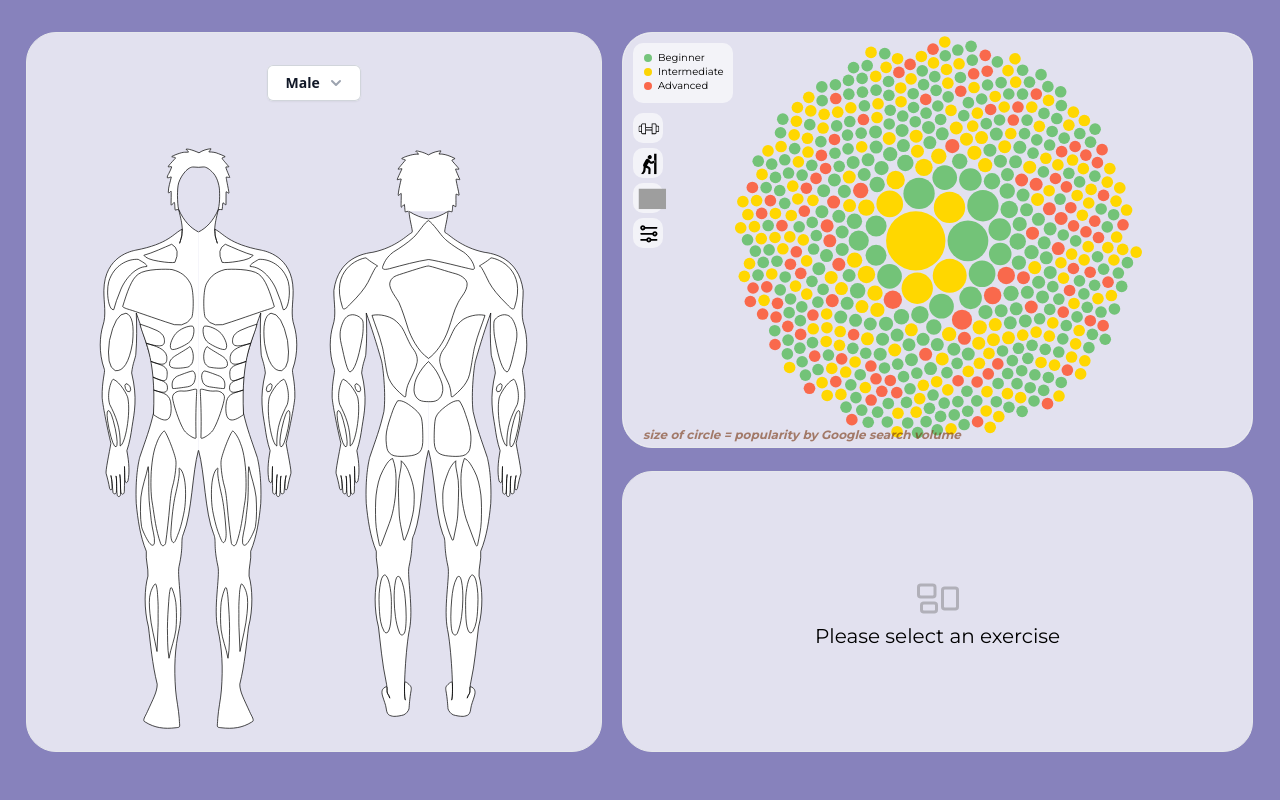
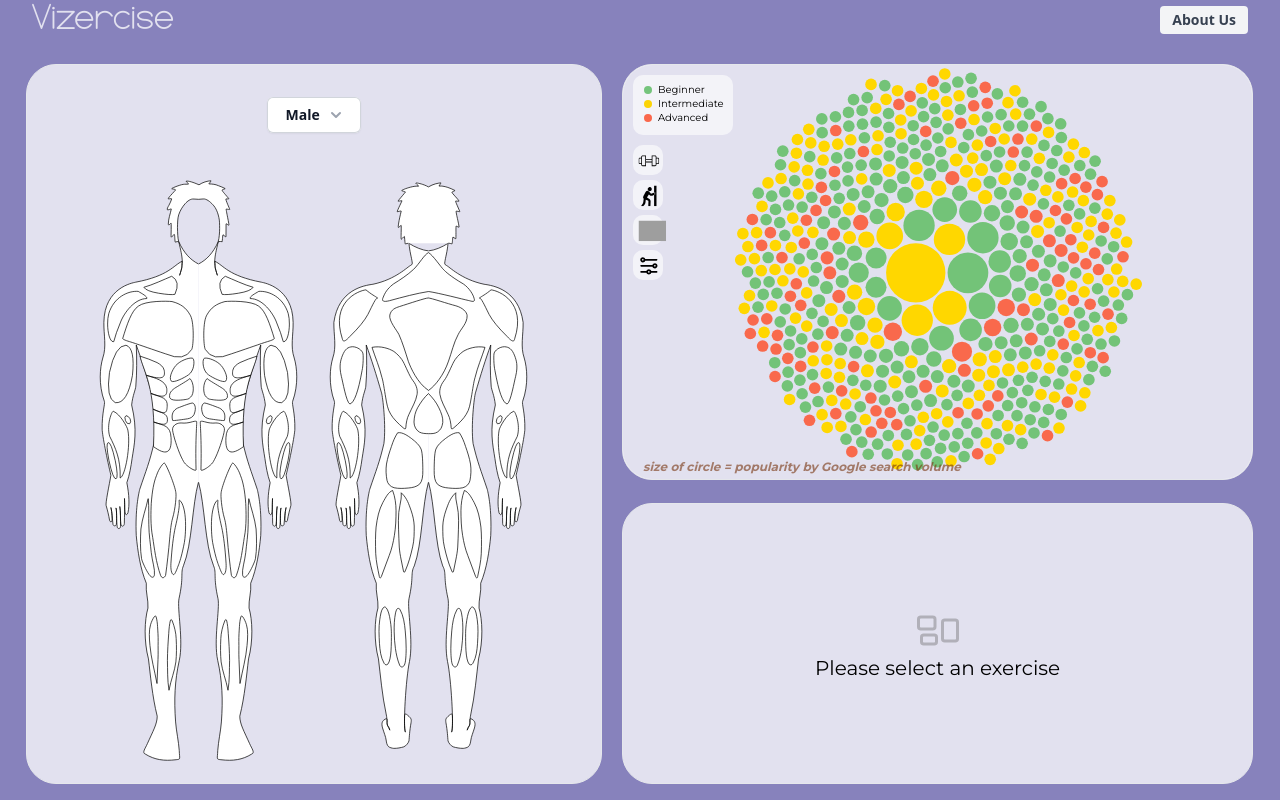
Before and after one commit to ernum/Vizercise, a Next.js app: page / in a window 1280 px wide. Built offline with nearby package versions, Linux system fonts and the light colour scheme; grey boxes are pictures that could not be loaded.

Commit message:
Logo fonts + PopUp About Us
Used already done code in ExerciseDetail.js and ChatGPT to manage PopUp, added title font and space for title and about us button

```diff
--- a/src/pages/index.js
+++ b/src/pages/index.js
@@ -3,6 +3,7 @@ import BodySection from "../components/BodySection";
 import DetailsList from "../components/DetailsList";
 import CirclePacking from "@/src/components/CirclePacking";
 import Detail from "../components/ExerciseDetail";
+//import Link from "next/link";
 
 export default function Home() {
   const [exerciseSelected, setExerciseSelected] = useState(null);
@@ -10,12 +11,17 @@ export default function Home() {
   const [selectedMuscles, setSelectedMuscles] = useState([]);
   const [idFromSetId, setnewId] = useState();
   const [isClosed, setBoolValue] = useState();
+  const [showPopup, setShowPopup] = useState(false);
 
   function detailPopup() {
     if (isClosed == true)
       return <Detail id={idFromSetId} onSetBoolValue={setBoolValue} />;
     else return "";
   }
+
+   function closePopup() {
+        setShowPopup(false);
+    }
 
   // This seems like a bad solution but for some reason I can't get it to work the same
   // way that onMuscleClicked() works (array is not appended to, only replaces the elem)
@@ -50,12 +56,20 @@ export default function Home() {
   }
 
   return (
-    <div>
+      <div>
+          {/* Title and Button */}
+          <div className="flex justify-between items-center py-0 px-8">
+              <h1 className="text-4xl text-[#E2E1EF]" style={{ fontFamily: "Bandar" }}> Vizercise</h1>
+              <button className="bg-gray-100 hover:bg-gray-200 text-sm text-gray-700 font-bold py-1 px-3 rounded" /*style={{fontFamily:}}*/ onClick={() => setShowPopup(true)}>
+                  About Us
+              </button>
+          </div>
+
       {/*PopUp Box*/}
       <div>{detailPopup()}</div>
       {/* Biggest Box */}
       <div
-        className="box-border absolute w-[45%] h-[90%] left-[2%] top-[4%]
+              className="box-border absolute w-[45%] h-[90%] left-[2%] top-[8%]
                  bg-[#E2E1EF] border-[1px] border-solid border-[##CAC4C4] rounded-[30px]
                  shadown-black/25 overflow-hidden"
       >
@@ -70,7 +84,7 @@ export default function Home() {
 
       {/* Second Box */}
       <div
-        className="box-border absolute w-[49.3%] h-[52%] left-[48.6%] top-[4%]
+        className="box-border absolute w-[49.3%] h-[52%] left-[48.6%] top-[8%]
         bg-white border-[1px] border-solid border-[##CAC4C4] rounded-[30px]
         shadown-black/25 overflow-hidden"
       >
@@ -94,7 +108,7 @@ export default function Home() {
 
       {/* Third Box */}
       <div
-        className="overflow-auto box-border absolute w-[49.3%] h-[35.1%] left-[48.6%] top-[58.9%]
+        className="overflow-auto box-border absolute w-[49.3%] h-[35.1%] left-[48.6%] top-[62.9%]
         bg-[#E2E1EF] border-[1px] border-solid border-[##CAC4C4] rounded-[30px]
         shadown-black/25"
       >
@@ -104,7 +118,19 @@ export default function Home() {
           onSetNewId={setnewId}
           onSetBoolValue={setBoolValue}
         />
-      </div>
+          </div>
+          {/*About Us PopUp Bloc*/}
+          {showPopup && (
+              <div
+                  className="hover:cursor-pointer absolute inset-0 flex justify-center items-center bg-opacity-70 z-20 bg-neutral-800"
+                  onClick={closePopup}
+              >
+                  <div className="hover:cursor-default shadow-2xl bg-[#E2E1EF] rounded-3xl h-[85vh] w-1/2 m-auto min-w-min z-20">
+                      <h2 className="text-2xl font-bold mb-2" style={{textAlign: "center"}}>About Us</h2>
+                      <p className="text-gray-700 text-base">text</p>
+                  </div>
+              </div>
+          )}
     </div>
   );
 }
--- a/src/styles/globals.css
+++ b/src/styles/globals.css
@@ -35,3 +35,10 @@ body {
 .filter-white {
     filter: invert(100%) sepia(100%) saturate(0%) hue-rotate(288deg) brightness(102%) contrast(102%);
 }
+
+@font-face {
+    font-family: 'Bandar';
+    src: url('/fonts/Bandar/Bandar.ttf') format('truetype');
+    font-weight: normal;
+    font-style: normal;
+}
```
Also changed, not shown: public/fonts/Bandar/Bandar.ttf (added).
